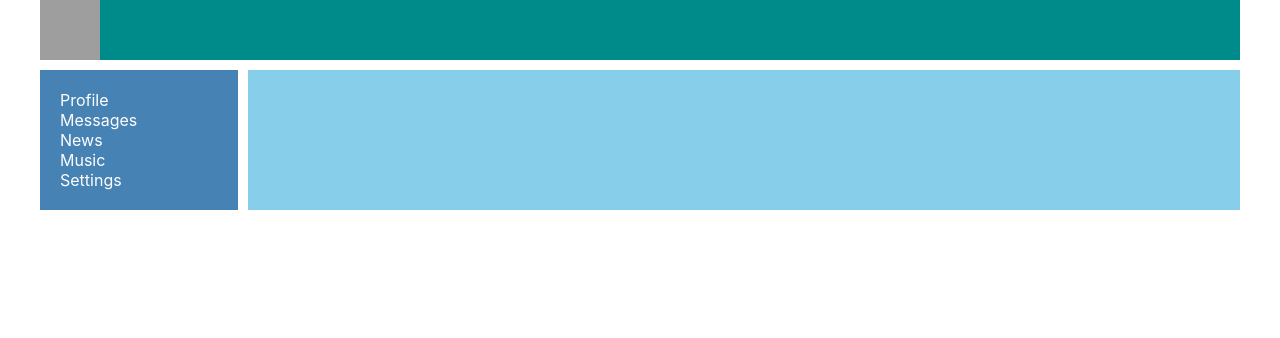
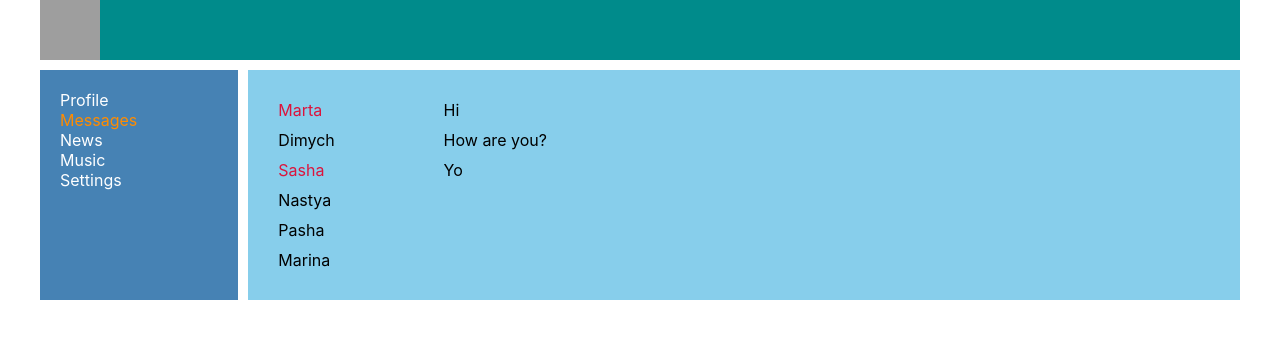
Before and after one commit to MartaVeresova/react_JS, a React (Create React App) app: page /dialogues in a window 1280 px wide. Shown: the top 338 px of the page. Built offline with nearby package versions, Linux system fonts and the light colour scheme; grey boxes are pictures that could not be loaded.

Commit message:
21.React JS (HTML coding page Dialogues)

```diff
--- a/src/App.js
+++ b/src/App.js
@@ -3,11 +3,11 @@ import './App.css';
 import Header from './components/Header/Header';
 import Navbar from './components/Navbar/Navbar';
 import Profile from './components/Profile/Profile';
-import Dialogs from "./components/Dialogs/Dialogs";
-import {BrowserRouter, Route} from "react-router-dom";
-import News from "./components/News/News";
-import Music from "./components/Music/Music";
-import Settings from "./components/Settings/Settings";
+import Dialogues from './components/Dialogues/Dialogues';
+import {BrowserRouter, Route} from 'react-router-dom';
+import News from './components/News/News';
+import Music from './components/Music/Music';
+import Settings from './components/Settings/Settings';
 
 
 const App = () => {
@@ -17,7 +17,7 @@ const App = () => {
                 <Header/>
                 <Navbar/>
                 <div className='app-wrapper-content'>
-                    <Route path='/dialogs' component={Dialogs}/>
+                    <Route path='/dialogues' component={Dialogues}/>
                     <Route path='/profile' component={Profile}/>
                     <Route path='/news' component={News}/>
                     <Route path='/music' component={Music}/>
--- a/src/components/Dialogs/Dialogs.jsx
+++ /dev/null
@@ -1,12 +0,0 @@
-import s from './Dialogs.module.css'
-
-
-const Dialogs = (props) => {
-    return (
-        <div>
-            Dialogs
-        </div>
-    )
-}
-
-export default Dialogs
--- /dev/null
+++ b/src/components/Dialogues/Dialogues.jsx
@@ -0,0 +1,36 @@
+import s from './Dialogues.module.css'
+
+
+const Dialogues = (props) => {
+    return (
+        <div className={s.dialogues}>
+            <div className={s.dialogItems}>
+                <div className={`${s.dialog} ${s.active}`}>
+                    Marta
+                </div>
+                <div className={s.dialog}>
+                    Dimych
+                </div>
+                <div className={`${s.dialog} ${s.active}`}>
+                    Sasha
+                </div>
+                <div className={s.dialog}>
+                    Nastya
+                </div>
+                <div className={s.dialog}>
+                    Pasha
+                </div>
+                <div className={s.dialog}>
+                    Marina
+                </div>
+            </div>
+            <div className={s.messages}>
+                <div className={s.message}>Hi</div>
+                <div className={s.message}>How are you?</div>
+                <div className={s.message}>Yo</div>
+            </div>
+        </div>
+    )
+}
+
+export default Dialogues
--- /dev/null
+++ b/src/components/Dialogues/Dialogues.module.css
@@ -0,0 +1,24 @@
+.dialogues {
+    display: grid;
+    grid-template-columns: 2fr 10fr;
+}
+
+.dialogItems {
+    padding: 20px;
+}
+
+.dialogItems .active {
+    color: crimson;
+}
+
+.dialog {
+    margin: 10px;
+}
+
+.messages {
+    padding: 20px;
+}
+
+.message {
+    margin: 10px;
+}
--- a/src/components/Navbar/Navbar.jsx
+++ b/src/components/Navbar/Navbar.jsx
@@ -1,7 +1,7 @@
 import s from './Navbar.module.css';
 import {NavLink} from "react-router-dom";
 
-//{`{${s.item} ${s.active}}`}
+//{`${s.item} ${s.active}`}  __for Messages
 
 const Navbar = () => {
     return (
@@ -10,7 +10,7 @@ const Navbar = () => {
                 <NavLink to='./profile' activeClassName={s.activeLink}>Profile</NavLink>
             </div>
             <div className={s.item}>
-                <NavLink to='./dialogs' activeClassName={s.activeLink}>Messages</NavLink>
+                <NavLink to='./dialogues' activeClassName={s.activeLink}>Messages</NavLink>
             </div>
             <div className={s.item}>
                 <NavLink to='./news' activeClassName={s.activeLink}>News</NavLink>
```
Also changed, not shown: src/components/Dialogs/Dialogs.module.css (deleted), 1 other file (tests, documents, lock files or other folders).
